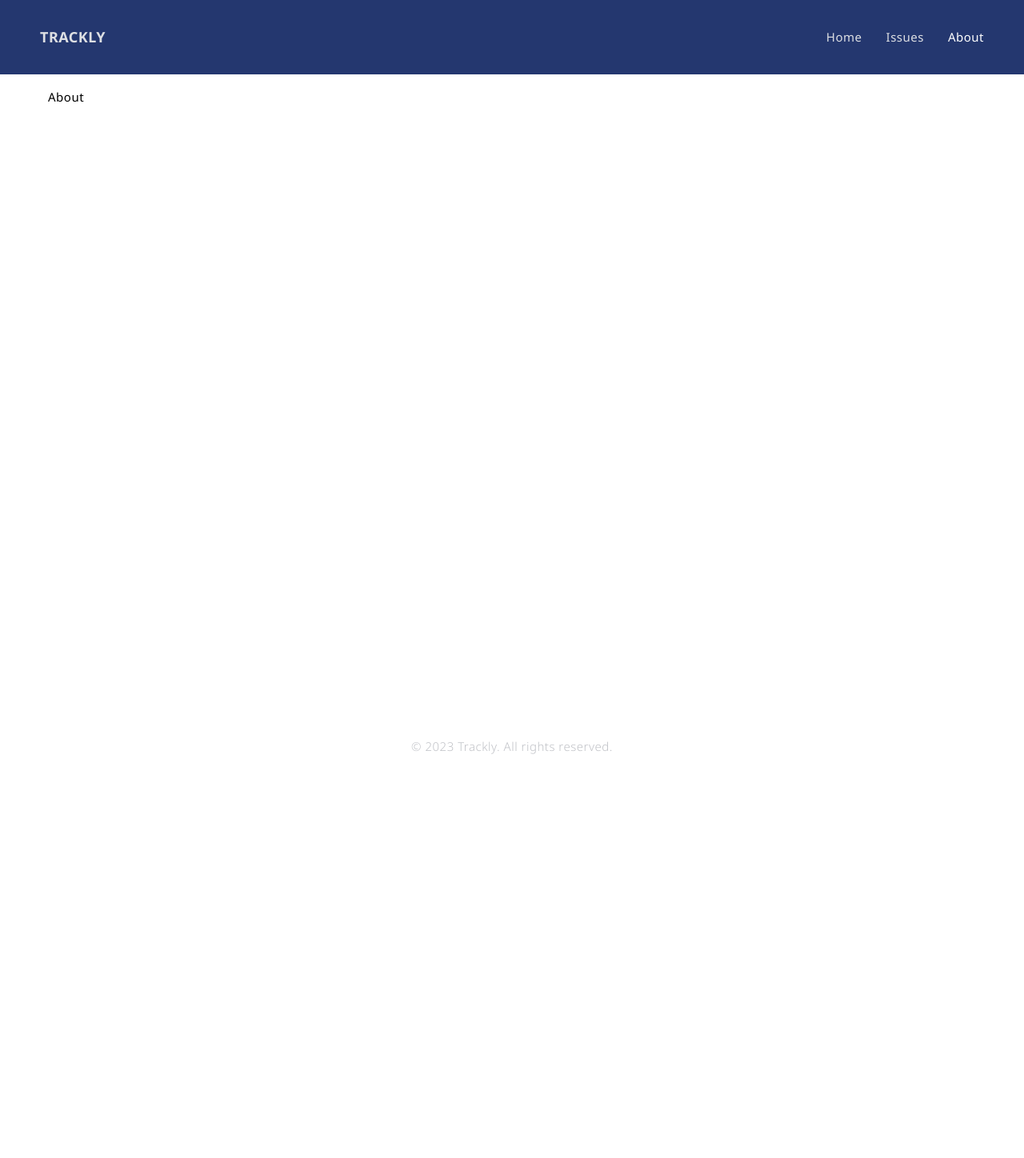
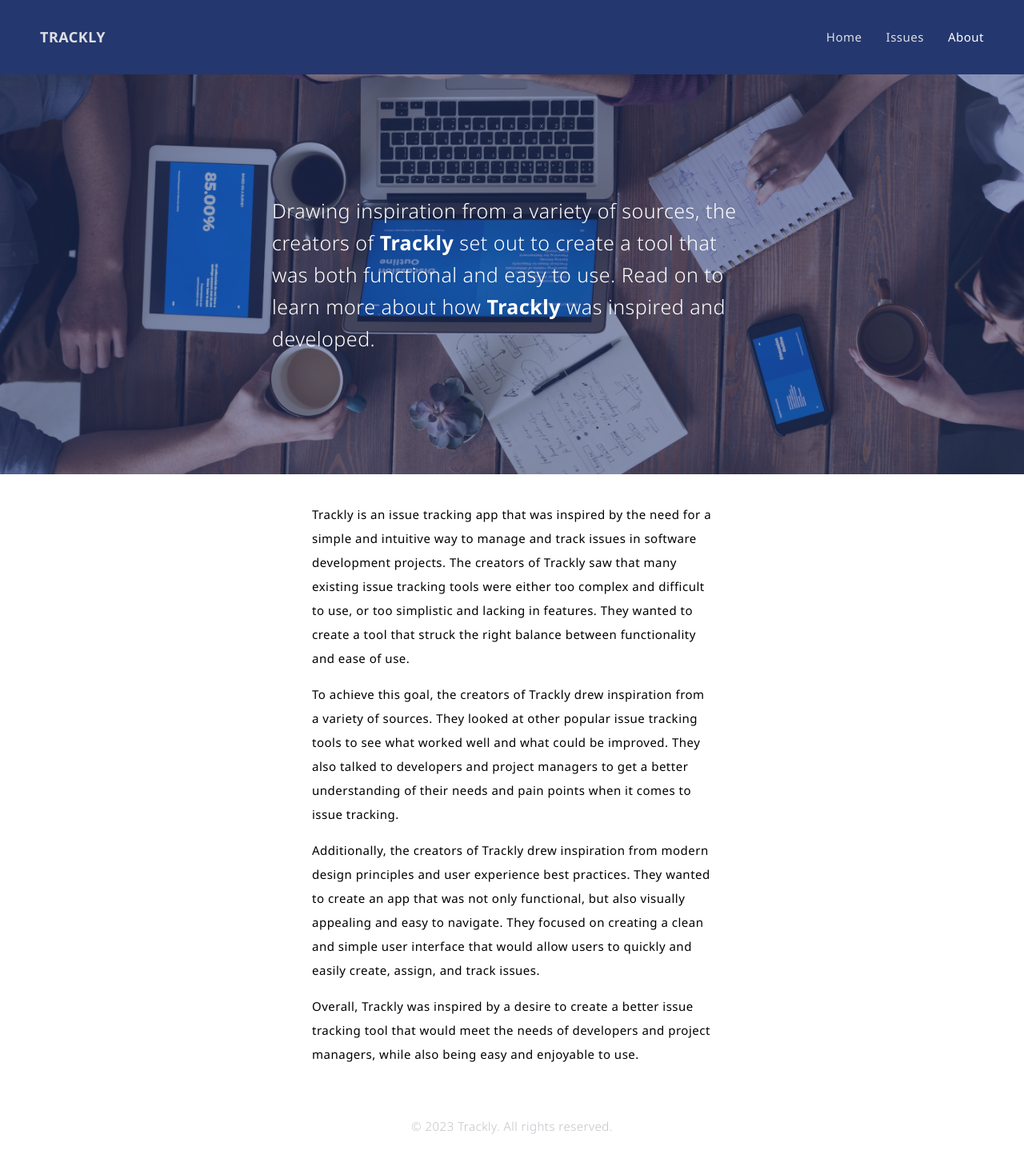
Before and after one commit to martanara/issue-tracker, a React (Create React App) app: page /about in a window 1280 px wide. Shown: the whole page at 80% size. Before the commit the page ends 973 px from the top, so only its background shows below. Built offline with nearby package versions, Linux system fonts and the light colour scheme.

Commit message:
Add dummy text to About page

```diff
--- a/src/pages/About/About.tsx
+++ b/src/pages/About/About.tsx
@@ -1,12 +1,43 @@
 import React from "react";
 
-import Wrapper from "components/Wrapper";
+import "./styles.scss";
 
 const About = () => {
     return (
-        <Wrapper>
-            <>About</>
-        </Wrapper>
+        <React.Fragment>
+            <div className="about">
+                <div className="about-message">
+                    <p className="about-message-text">
+                        Drawing inspiration from a variety of sources, the creators of <span>Trackly</span> set out to create a tool that
+                        was both functional and easy to use. Read on to learn more about how <span>Trackly</span> was inspired and
+                        developed.
+                    </p>
+                </div>
+            </div>
+            <div className="about-trackly">
+                <p>
+                    Trackly is an issue tracking app that was inspired by the need for a simple and intuitive way to manage and track issues
+                    in software development projects. The creators of Trackly saw that many existing issue tracking tools were either too
+                    complex and difficult to use, or too simplistic and lacking in features. They wanted to create a tool that struck the
+                    right balance between functionality and ease of use.
+                </p>
+                <p>
+                    To achieve this goal, the creators of Trackly drew inspiration from a variety of sources. They looked at other popular
+                    issue tracking tools to see what worked well and what could be improved. They also talked to developers and project
+                    managers to get a better understanding of their needs and pain points when it comes to issue tracking.{" "}
+                </p>
+                <p>
+                    Additionally, the creators of Trackly drew inspiration from modern design principles and user experience best practices.
+                    They wanted to create an app that was not only functional, but also visually appealing and easy to navigate. They
+                    focused on creating a clean and simple user interface that would allow users to quickly and easily create, assign, and
+                    track issues.
+                </p>
+                <p>
+                    Overall, Trackly was inspired by a desire to create a better issue tracking tool that would meet the needs of developers
+                    and project managers, while also being easy and enjoyable to use.
+                </p>
+            </div>
+        </React.Fragment>
     );
 };
 
--- /dev/null
+++ b/src/pages/About/styles.scss
@@ -0,0 +1,52 @@
+@import "../../styles/settings.scss";
+
+.about {
+    width: 100%;
+    height: 500px;
+    display: grid;
+    place-items: center;
+    background: url("../../../public/pexels-fauxels-3183165.jpg") no-repeat fixed center center/cover;
+    position: relative;
+    transition: all 1s;
+    z-index: 1;
+    overflow: hidden;
+
+    &::before {
+        content: "";
+        position: absolute;
+        top: 0;
+        left: 0;
+        width: 100%;
+        height: 100%;
+        background-color: rgba(40, 61, 123, 0.5);
+        z-index: -1;
+    }
+
+    .about-message {
+        width: 600px;
+
+        .about-message-text {
+            color: $color-white;
+            font-size: 25px;
+            font-weight: 300;
+            line-height: 1.6;
+
+            span {
+                font-weight: 700;
+            }
+        }
+
+        .about-message-buttons {
+            display: flex;
+            flex-direction: row;
+            gap: 30px;
+        }
+    }
+}
+
+.about-trackly {
+    padding: 20px 0;
+    max-width: 500px;
+    margin: 0 auto;
+    line-height: 2em;
+}
```
